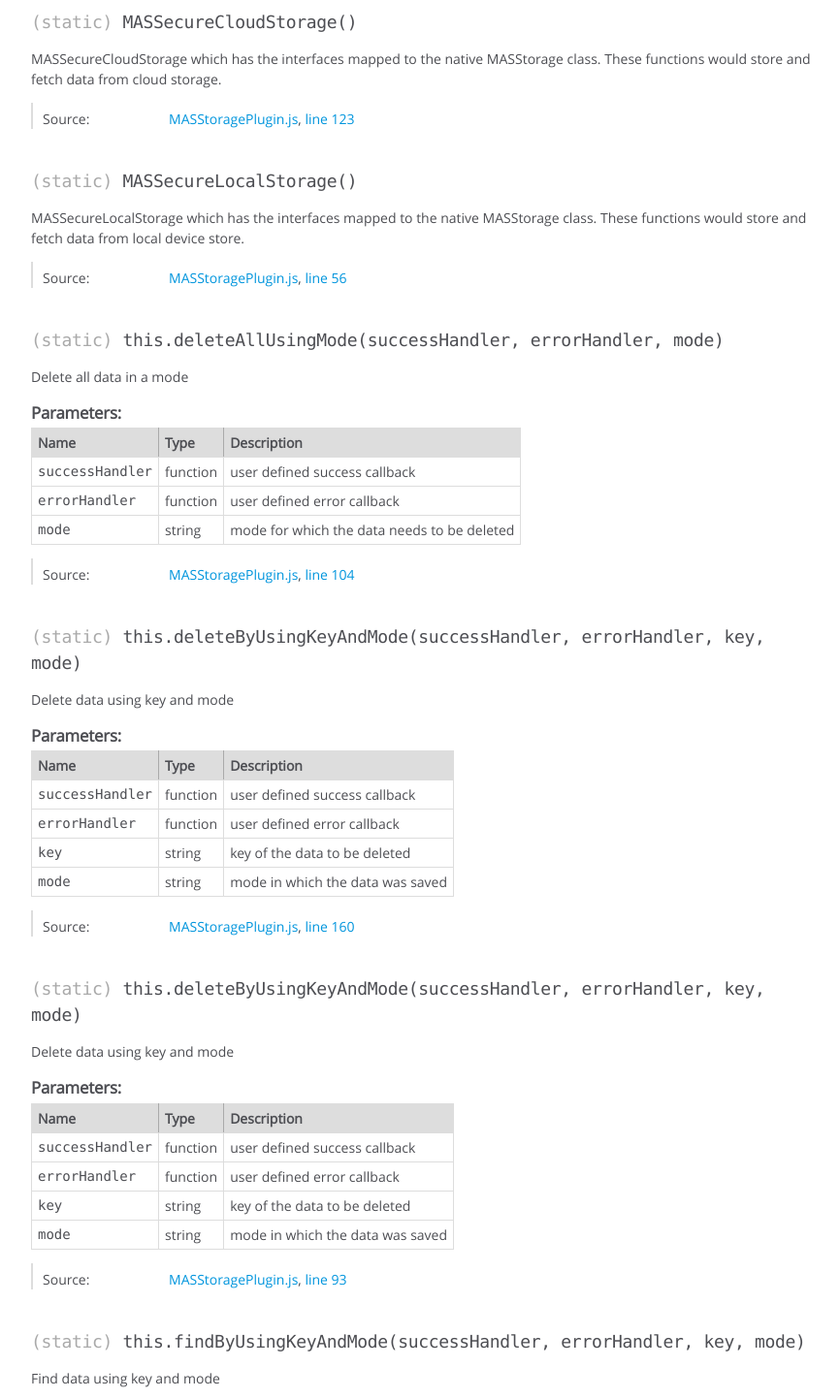
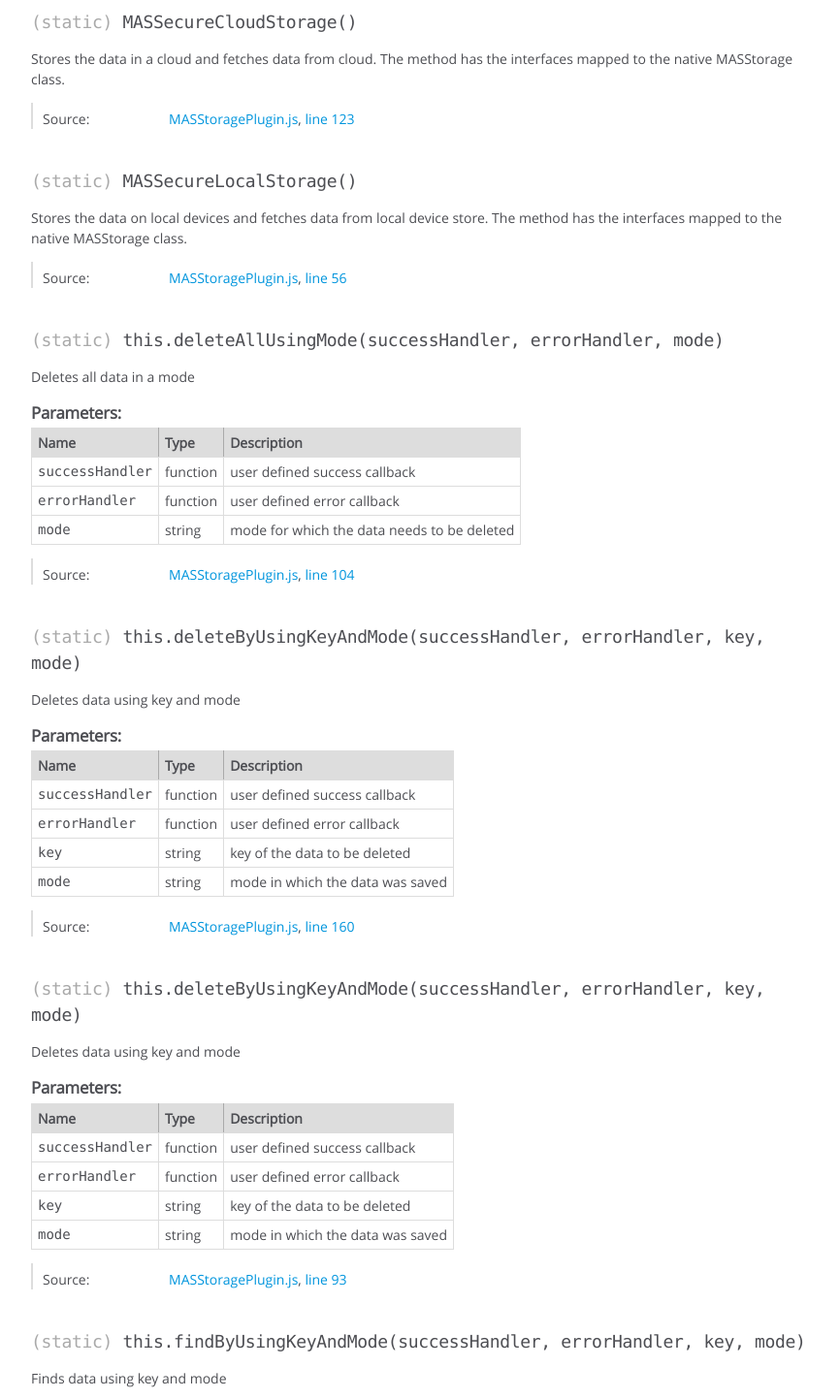
Before and after one commit to CAAPIM/Cordova-MAS-Storage, a plain HTML site: page jsdocs/MASStoragePlugin.html in a window 1280 px wide. Shown: the part 337-1780 px from the top of the page at 97% size, without its empty margins (0-866 px from the left). Drawn offline with Linux system fonts and the light colour scheme.

Commit message:
jsdocs updated

```diff
--- a/jsdocs/MASStoragePlugin.html
+++ b/jsdocs/MASStoragePlugin.html
@@ -143,7 +143,7 @@
 
 
 <div class="description">
-    MASSecureCloudStorage which has the interfaces mapped to the native MASStorage class. These functions would store and fetch data from cloud storage.
+    Stores the data in a cloud and fetches data from cloud. The method has the interfaces mapped to the native MASStorage class.
 </div>
 
 
@@ -225,7 +225,7 @@
 
 
 <div class="description">
-    MASSecureLocalStorage which has the interfaces mapped to the native MASStorage class. These functions would store and fetch data from local device store.
+    Stores the data on local devices and fetches data from local device store. The method has the interfaces mapped to the native MASStorage class.
 </div>
 
 
@@ -307,7 +307,7 @@
 
 
 <div class="description">
-    Delete all data in a mode
+    Deletes all data in a mode
 </div>
 
 
@@ -484,7 +484,7 @@
 
 
 <div class="description">
-    Delete data using key and mode
+    Deletes data using key and mode
 </div>
 
 
@@ -684,7 +684,7 @@
 
 
 <div class="description">
-    Delete data using key and mode
+    Deletes data using key and mode
 </div>
 
 
@@ -884,7 +884,7 @@
 
 
 <div class="description">
-    Find data using key and mode
+    Finds data using key and mode
 </div>
 
 
@@ -1084,7 +1084,7 @@
 
 
 <div class="description">
-    Find data using key and mode
+    Finds data using key and mode
 </div>
 
 
@@ -1638,7 +1638,7 @@
 
 
 <div class="description">
-    Saves the provided data to cloud storage
+    Saves the data to cloud storage
 </div>
 
 
@@ -1884,7 +1884,7 @@
 
 
 <div class="description">
-    Saves the provided data to local storage
+    Saves the data to local storage
 </div>
 
 
@@ -2140,7 +2140,7 @@
 <br class="clear">
 
 <footer>
-    Documentation generated by <a href="https://github.com/jsdoc3/jsdoc">JSDoc 3.5.0-dev</a> on Mon Feb 27 2017 14:16:10 GMT+0530 (IST)
+    Documentation generated by <a href="https://github.com/jsdoc3/jsdoc">JSDoc 3.5.0-dev</a> on Mon Mar 06 2017 16:31:06 GMT+0530 (IST)
 </footer>
 
 <script> prettyPrint(); </script>
```
Also changed, not shown: jsdocs/MASStoragePlugin.js.html (+10 -10 lines), jsdocs/index.html (+1 -1 lines).
